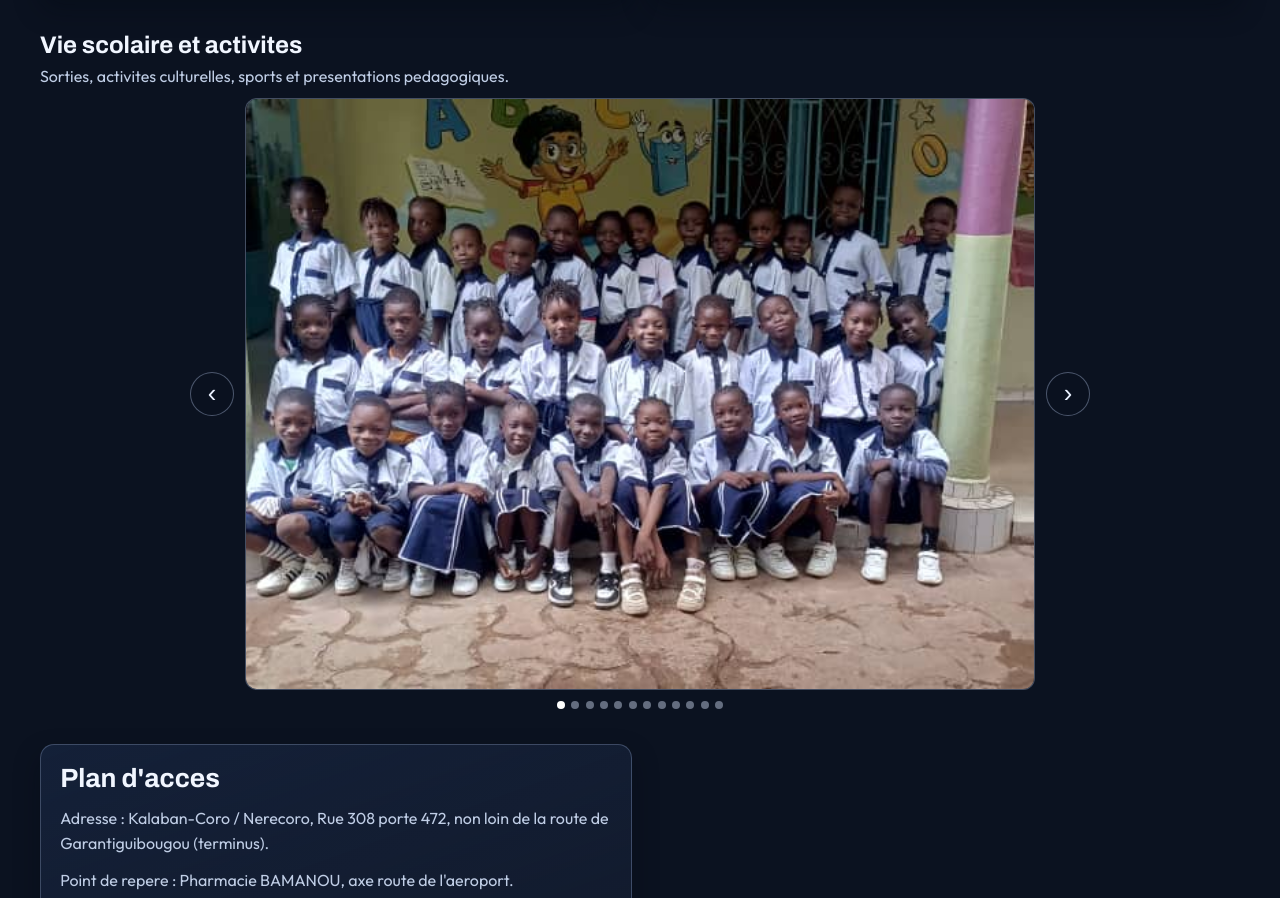
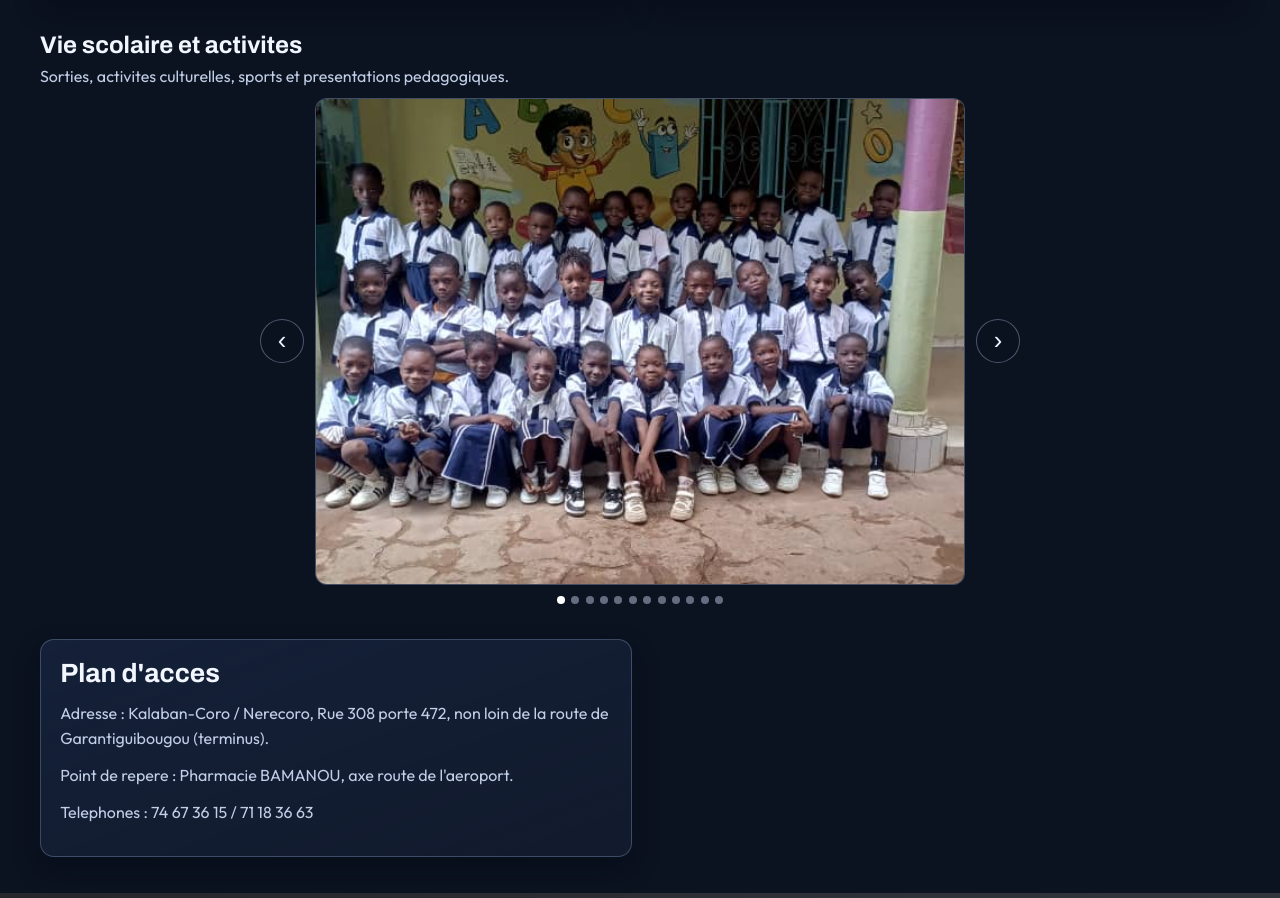
Before and after one commit to Reagen04/les-gouttelettes, a React (Vite) app in the folder frontend/: page / in a window 1280 px wide. Shown: the part 2297-3195 px from the top of the page. Built offline with nearby package versions, Linux system fonts and the light colour scheme; the HTML template or start-up script is replaced by a standard one.

Commit message:
Add publicity image slider

```diff
--- a/frontend/src/index.css
+++ b/frontend/src/index.css
@@ -344,7 +344,7 @@ a {
   grid-template-columns: auto 1fr auto;
   align-items: center;
   gap: 0.7rem;
-  max-width: 900px;
+  max-width: 760px;
   margin: 0 auto;
 }
 
```
